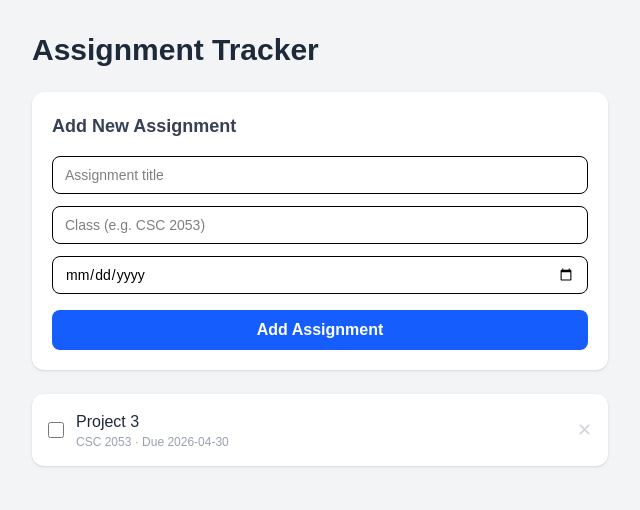
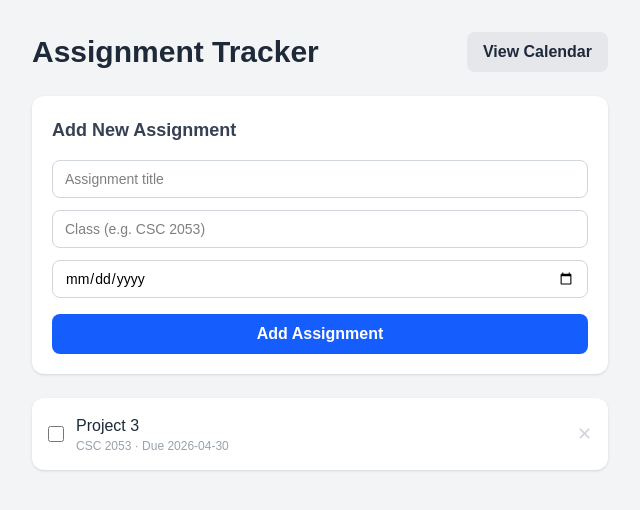
Before and after one commit to mfunchion/Assignment-Tracker, a Next.js app: page / in a window 1280 px wide. Shown: the top 510 px of the page, without its empty margins (320-960 px from the left). Built offline with nearby package versions, Linux system fonts and the light colour scheme.

Commit message:
Calendar Page Update

```diff
--- a/app/page.js
+++ b/app/page.js
@@ -28,12 +28,65 @@ export default function Home() {
     setAssignments(assignments.filter(a => a.id !== id));
   }
 
+  const [showCalendar, setShowCalendar] = useState(false);
+
+  // CALENDAR SETUP
+  const today = new Date();
+  const currentMonth = today.getMonth();
+  const currentYear = today.getFullYear();
+  const daysInMonth = new Date(currentYear, currentMonth + 1, 0).getDate();
+
   return (
     <main className="min-h-screen bg-gray-100 p-8">
       <div className="max-w-xl mx-auto">
 
-        <h1 className="text-3xl font-bold text-gray-800 mb-6">Assignment Tracker</h1>
+        {/* HEADER & NEW TOGGLE BUTTON */}
+        <div className="flex justify-between items-center mb-6">
+          <h1 className="text-3xl font-bold text-gray-800">Assignment Tracker</h1>
+          <button
+            onClick={() => setShowCalendar(!showCalendar)}
+            className="bg-gray-200 hover:bg-gray-300 text-gray-800 font-semibold py-2 px-4 rounded-lg transition-colors"
+          >
+            {showCalendar ? 'Back to List View' : 'View Calendar'}
+          </button>
+        </div>
 
+        {/* CALENDAR VIEW */}
+        {showCalendar ? (
+          <div className="bg-white rounded-xl p-5 shadow">
+             <h2 className="text-xl font-bold text-gray-800 mb-4">
+               {today.toLocaleString('default', { month: 'long', year: 'numeric' })}
+             </h2>
+
+             <div className="grid grid-cols-7 gap-2 text-center">
+               {/* Day labels */}
+               {['Sun', 'Mon', 'Tue', 'Wed', 'Thu', 'Fri', 'Sat'].map(day => (
+                 <div key={day} className="text-xs font-bold text-gray-400">{day}</div>
+               ))}
+
+               {/* 31 Simple day blocks */}
+               {Array.from({ length: daysInMonth }).map((_, i) => {
+                 const dayNum = i + 1;
+                 // Format the day to match your YYYY-MM-DD string
+                 const dateStr = `${currentYear}-${String(currentMonth + 1).padStart(2, '0')}-${String(dayNum).padStart(2, '0')}`;
+
+                 // Check if this specific day has an assignment
+                 const hasAssignment = assignments.some(a => a.due === dateStr);
+
+                 return (
+                   <div
+                     key={i}
+                     className={`p-3 rounded-lg border ${hasAssignment ? 'bg-blue-100 border-blue-400 font-bold text-blue-800' : 'border-gray-100'}`}
+                   >
+                     {dayNum}
+                   </div>
+                 );
+               })}
+             </div>
+          </div>
+        ) : (
+
+          <>
             <div className="bg-white rounded-xl p-5 shadow mb-6">
               <h2 className="text-lg font-semibold text-gray-700 mb-4">Add New Assignment</h2>
 
@@ -42,20 +95,20 @@ export default function Home() {
                 placeholder="Assignment title"
                 value={title}
                 onChange={e => setTitle(e.target.value)}
-            className="w-full border border-black-300 rounded-lg px-3 py-2 mb-3 text-sm text-black focus:outline-none focus:border-blue-400"
+                className="w-full border border-gray-300 rounded-lg px-3 py-2 mb-3 text-sm text-black focus:outline-none focus:border-blue-400"
               />
               <input
                 type="text"
                 placeholder="Class (e.g. CSC 2053)"
                 value={cls}
                 onChange={e => setCls(e.target.value)}
-            className="w-full border border-black-300 rounded-lg px-3 py-2 mb-3 text-sm text-black focus:outline-none focus:border-blue-400"
+                className="w-full border border-gray-300 rounded-lg px-3 py-2 mb-3 text-sm text-black focus:outline-none focus:border-blue-400"
               />
               <input
                 type="date"
                 value={due}
                 onChange={e => setDue(e.target.value)}
-            className="w-full border border-black-300 rounded-lg px-3 py-2 mb-4 text-sm text-black focus:outline-none focus:border-blue-400"
+                className="w-full border border-gray-300 rounded-lg px-3 py-2 mb-4 text-sm text-black focus:outline-none focus:border-blue-400"
               />
 
               <button
@@ -97,6 +150,8 @@ export default function Home() {
                 </div>
               ))}
             </div>
+          </>
+        )}
 
       </div>
     </main>
```
Lines whose indentation alone changed are shown as unchanged.
